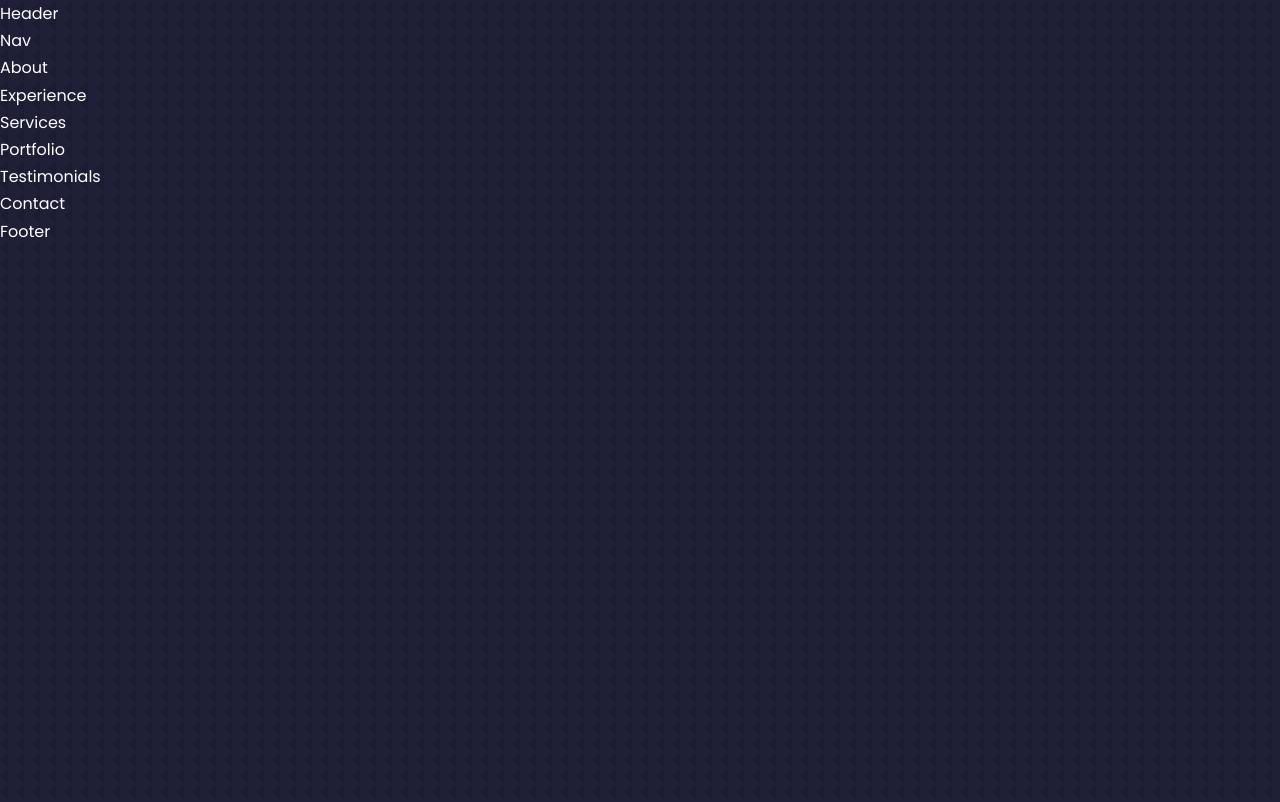
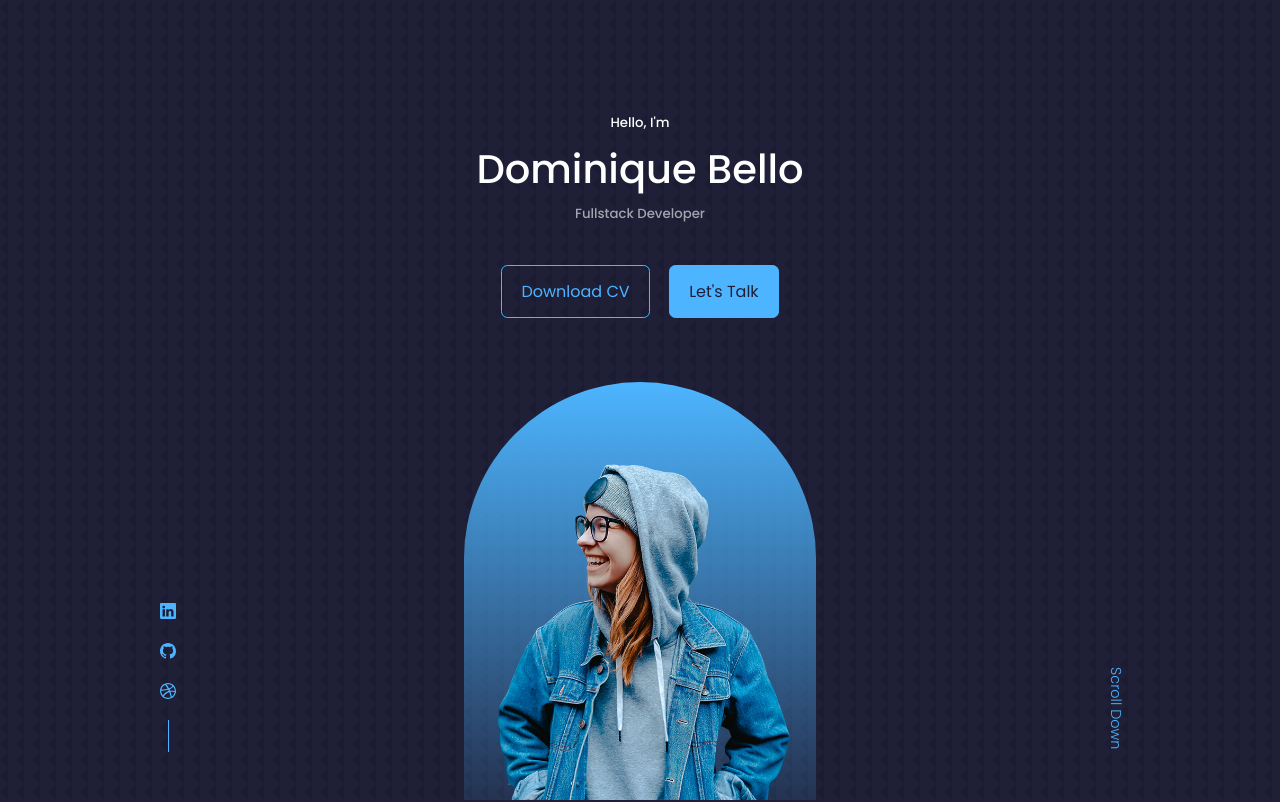
Before and after one commit to Catevika/react-portfolio-website_egator, a React (Create React App) app: page / in a window 1280 px wide. Shown: the top 802 px of the page. Built offline with nearby package versions, Linux system fonts and the light colour scheme.

Commit message:
Add Header + CSS, CTA, HeaderSocials + react-icons

```diff
--- a/package.json
+++ b/package.json
@@ -8,6 +8,7 @@
     "@testing-library/user-event": "^13.5.0",
     "react": "^18.2.0",
     "react-dom": "^18.2.0",
+    "react-icons": "^4.4.0",
     "react-scripts": "5.0.1",
     "web-vitals": "^2.1.4"
   },
--- a/src/App.css
+++ b/src/App.css
@@ -92,7 +92,7 @@
 	color: var(--color-white);
 }
 
-btn {
+.btn {
 	width: -webkit-max-content;
 	width: -moz-max-content;
 	width: max-content;
@@ -105,7 +105,7 @@
 	transition: var(--transition);
 }
 
-btn:hover {
+.btn:hover {
 	background-color: var(--color-white);
 	color: var(--color-bg);
 	border-color: transparent;
@@ -124,7 +124,7 @@
 }
 
 /*=============================================
-=        MEDIA QUERIES FOR MEDIUM DEVICES      =
+=        MEDIA QUERIES FOR MEDIUM DEVICES     =
 =============================================*/
 @media screen and (max-width: 1024px) {
 	.container {
--- /dev/null
+++ b/src/components/header/CTA.jsx
@@ -0,0 +1,16 @@
+import CV from '../../assets/cv.pdf';
+
+const CTA = () => {
+	return (
+		<div className='cta'>
+			<a href={CV} className='btn' download>
+				Download CV
+			</a>
+			<a href='#contact' className='btn btn-primary'>
+				Let's Talk
+			</a>
+		</div>
+	);
+};
+
+export default CTA;
--- a/src/components/header/Header.css
+++ b/src/components/header/Header.css
@@ -0,0 +1,91 @@
+header {
+  height: 100vh;
+  padding-top: 7rem;
+  overflow: hidden;
+}
+
+.header__container {
+  text-align: center;
+  height: 100%;
+  position: relative;
+}
+
+/*=============================================
+=            CTA                              =
+=============================================*/
+.cta {
+  margin-top: 2.5rem;
+  display: flex;
+  gap: 1.2rem;
+  justify-content: center;
+}
+
+/*=============================================
+=            HEADER SOCIALS                   =
+=============================================*/
+.header__socials {
+  display: flex;
+  flex-direction: column;
+  align-items: center;
+  gap: 0.8rem;
+  position: absolute;
+  left: 0;
+  bottom: 3rem;
+}
+
+.header__socials::after {
+  content: "";
+  width: 1px;
+  height: 2rem;
+  background-color: var(--color-primary);
+}
+
+/*=============================================
+=            ME                              =
+=============================================*/
+.me {
+  background: linear-gradient(var(--color-primary), transparent);
+  width: 22rem;
+  height: 30rem;
+  position: absolute;
+  left: calc(50% - 11rem);
+  margin-top: 4rem;
+  border-radius: 12rem 12rem 0 0;
+  overflow: hidden;
+  padding: 5rem 1.5rem 1.5rem 1.5rem;
+}
+
+/*=============================================
+=            SCROLL DOWN                      =
+=============================================*/
+.scroll__down {
+  position: absolute;
+  right: -2.3rem;
+  bottom: 5rem;
+  transform: rotate(90deg);
+  font-weight: 300;
+  font-size: 0.9rem;
+}
+
+/*=============================================
+=        MEDIA QUERIES FOR MEDIUM DEVICES     =
+=============================================*/
+@media screen and (max-width: 1024px) {
+  header {
+    height: 68vh;
+  }
+}
+
+/*=============================================
+=        MEDIA QUERIES FOR SMALL DEVICES     =
+=============================================*/
+@media screen and (max-width: 600px) {
+  header {
+    height: 100vh;
+  }
+
+  .header__socials,
+  .scroll__down {
+    display: none;
+  }
+}
--- a/src/components/header/Header.jsx
+++ b/src/components/header/Header.jsx
@@ -1,7 +1,26 @@
+import CTA from './CTA';
+import ME from '../../assets/me.png';
+import HeaderSocials from './HeaderSocials';
 import './Header.css';
 
 const Header = () => {
-	return <div>Header</div>;
+	return (
+		<header>
+			<div className='container header__container'>
+				<h5>Hello, I'm</h5>
+				<h1>Dominique Bello</h1>
+				<h5 className='text-light'>Fullstack Developer</h5>
+				<CTA />
+				<HeaderSocials />
+				<div className='me'>
+					<img src={ME} alt='me' />
+				</div>
+				<a href='#contact' className='scroll__down'>
+					Scroll Down
+				</a>
+			</div>
+		</header>
+	);
 };
 
 export default Header;
--- /dev/null
+++ b/src/components/header/HeaderSocials.jsx
@@ -0,0 +1,21 @@
+import { BsLinkedin } from 'react-icons/bs';
+import { BsGithub } from 'react-icons/bs';
+import { BsDribbble } from 'react-icons/bs';
+
+const HeaderSocials = () => {
+	return (
+		<div className='header__socials'>
+			<a href='https://linkedin.com/' target='_blank' rel='noopener noreferrer'>
+				<BsLinkedin />
+			</a>
+			<a href='https://github.com/' target='_blank' rel='noopener noreferrer'>
+				<BsGithub />
+			</a>
+			<a href='https://dribble.com/' target='_blank' rel='noopener noreferrer'>
+				<BsDribbble />
+			</a>
+		</div>
+	);
+};
+
+export default HeaderSocials;
```
Also changed, not shown: 1 other file (tests, documents, lock files or other folders).
